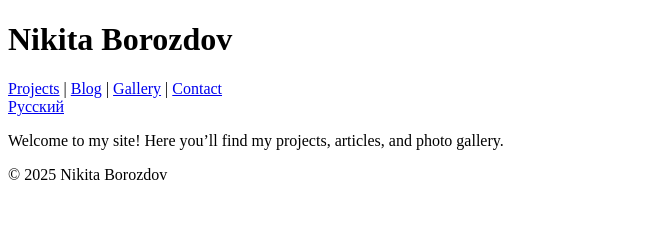
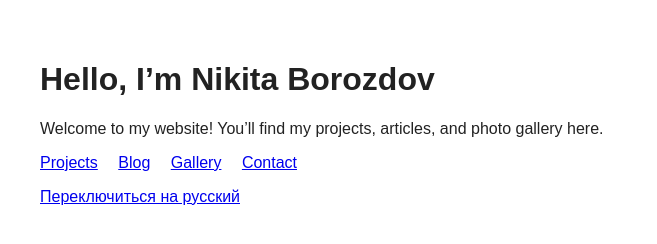
Before and after one commit to rymtnrwtq/test_site, a plain HTML site: page en/index.html in a window 1280 px wide. Shown: the whole page, without its empty margins (0-657 px from the left). Drawn offline with Linux system fonts and the light colour scheme.

Commit message:
Update index.html

```diff
--- a/en/index.html
+++ b/en/index.html
@@ -1,41 +1,43 @@
-<!-- /site/en/index.html -->
 <!DOCTYPE html>
 <html lang="en">
 <head>
-  <meta charset="UTF-8">
-  <meta name="viewport" content="width=device-width, initial-scale=1">
-  <meta name="robots" content="index, follow">
-  <title>Home — rymtnrwtq.github.io</title>
-  <meta name="description" content="Portfolio and blog: projects, photo gallery, articles and more in English.">
+  <meta charset="UTF-8" />
+  <meta name="viewport" content="width=device-width, initial-scale=1" />
+  <meta name="robots" content="index, follow" />
+  <title>Home — Nikita Borozdov</title>
+  <meta name="description" content="Portfolio and blog of Nikita Borozdov in English.">
+  <link rel="alternate" hreflang="en" href="https://rymtnrwtq.github.io/test_site/en/">
+  <link rel="alternate" hreflang="ru" href="https://rymtnrwtq.github.io/test_site/ru/">
+  <link rel="canonical" href="https://rymtnrwtq.github.io/test_site/en/">
 
-  <!-- alternative language versions -->
-  <link rel="alternate" hreflang="en" href="https://rymtnrwtq.github.io/site/en/">
-  <link rel="alternate" hreflang="ru" href="https://rymtnrwtq.github.io/site/ru/">
-  <link rel="canonical" href="https://rymtnrwtq.github.io/site/en/">
-
-  <link rel="stylesheet" href="/site/assets/css/main.css">
+  <style>
+    body {
+      font-family: sans-serif;
+      background: #fff;
+      color: #222;
+      padding: 2rem;
+    }
+    nav a {
+      margin-right: 1rem;
+    }
+    .lang {
+      margin-top: 1rem;
+    }
+  </style>
 </head>
 <body>
-  <header>
-    <h1>Nikita Borozdov</h1>
-    <nav>
-      <a href="/site/en/projects">Projects</a> |
-      <a href="/site/en/blog">Blog</a> |
-      <a href="/site/en/gallery">Gallery</a> |
-      <a href="/site/en/contact">Contact</a>
-    </nav>
-    <div class="lang-switch">
-      <a href="/site/ru/">Русский</a>
-    </div>
-  </header>
+  <h1>Hello, I’m Nikita Borozdov</h1>
+  <p>Welcome to my website! You’ll find my projects, articles, and photo gallery here.</p>
 
-  <main>
-    <p>Welcome to my site! Here you’ll find my projects, articles, and photo gallery.</p>
-    <!-- Your content -->
-  </main>
+  <nav>
+    <a href="projects.html">Projects</a>
+    <a href="blog.html">Blog</a>
+    <a href="gallery.html">Gallery</a>
+    <a href="contact.html">Contact</a>
+  </nav>
 
-  <footer>
-    <p>&copy; 2025 Nikita Borozdov</p>
-  </footer>
+  <div class="lang">
+    <a href="../ru/">Переключиться на русский</a>
+  </div>
 </body>
 </html>
```
